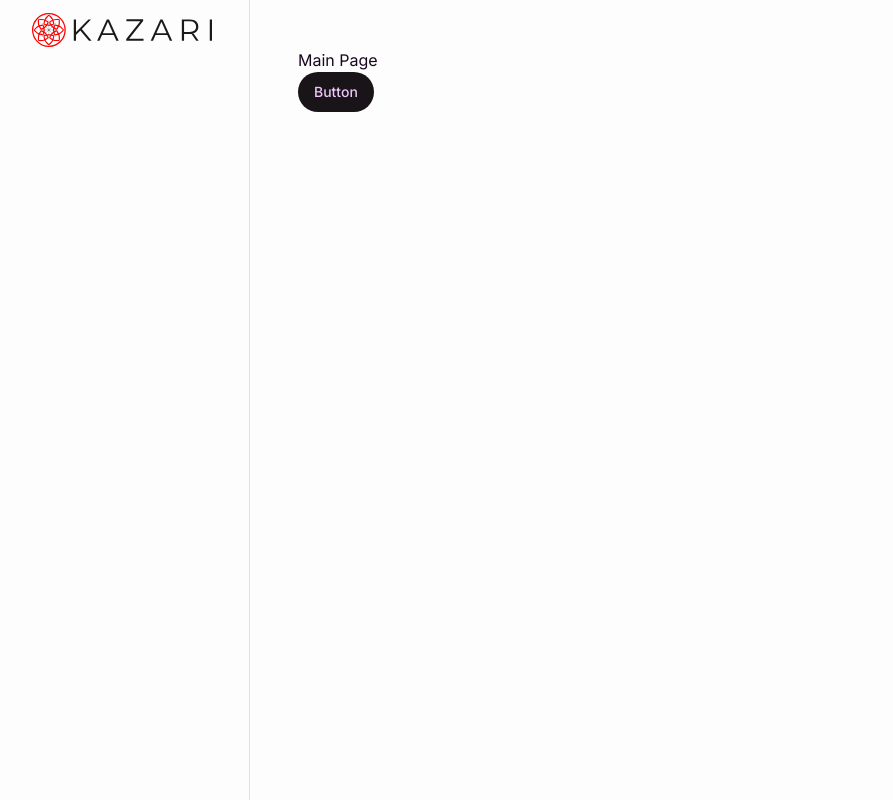
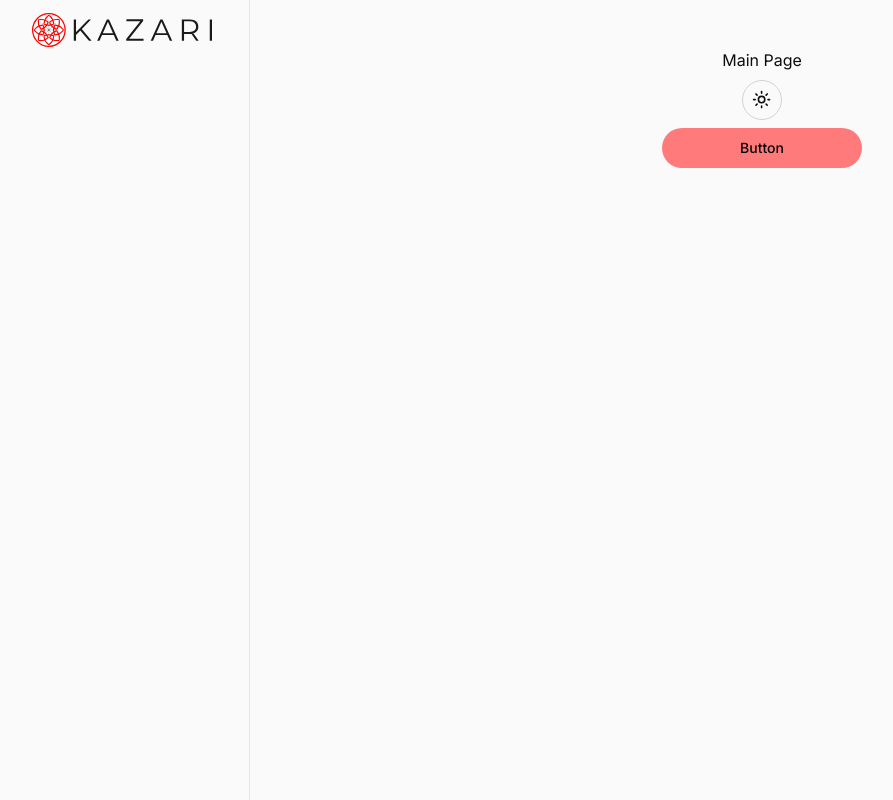
Before and after one commit to rhkina/kazari, a Next.js app: page /main in a window 1280 px wide. Shown: the whole page, without its empty margins (6-899 px from the left). Built offline with nearby package versions, Linux system fonts and the light colour scheme.

Commit message:
Added dark/light mode

```diff
--- a/package.json
+++ b/package.json
@@ -9,6 +9,7 @@
     "lint": "next lint"
   },
   "dependencies": {
+    "@radix-ui/react-dropdown-menu": "^2.0.6",
     "@radix-ui/react-slot": "^1.0.2",
     "class-variance-authority": "^0.7.0",
     "clsx": "^2.1.0",
--- a/src/app/globals.css
+++ b/src/app/globals.css
@@ -4,78 +4,68 @@
 
 @layer base {
   :root {
-    --gradient: #e0c3fc;
+    --background: 0 0% 98%;
+    --foreground: 0 8% 5%;
 
-    --foreground: 287 59.15% 7.04%;
-    --background: 287 9.1% 99.4%;
+    --card: 0 0% 98%;
+    --card-foreground: 0 8% 5%;
 
-    --muted: 287 9.1% 58.8%;
-    --muted-foreground: 287 45.5% 26.4%;
+    --popover: 0 0% 98%;
+    --popover-foreground: 0 8% 5%;
 
-    --popover: 287 9.1% 99.4%;
-    --popover-foreground: 287 46.8% 11.44%;
+    --primary: 0 100% 74%;
+    --primary-foreground: 0 0% 2%;
 
-    --card: 287 9.1% 99.4%;
-    --card-foreground: 287 46.8% 11.44%;
+    --secondary: 0 7% 94%;
+    --secondary-foreground: 0 8% 5%;
 
-    --border: 287 45.5% 90%;
-    --input: 287 45.5% 26.4%;
+    --muted: 0 7% 94%;
+    --muted-foreground: 0 6% 45%;
 
-    --primary: 287 9.1% 8.8%;
-    --primary-foreground: 287 91% 88%;
+    --accent: 0 7% 94%;
+    --accent-foreground: 0 8% 5%;
 
-    --secondary: 287 9.1% 99.4%;
-    --secondary-foreground: 287 45.5% 26.4%;
+    --destructive: 0 84% 60%;
+    --destructive-foreground: 0 0% 98%;
 
-    --accent: 287 9.1% 99.4%;
-    --accent-foreground: 287 45.5% 26.4%;
+    --border: 0 6% 90%;
+    --input: 0 6% 83%;
+    --ring: 0 24% 75%;
 
-    --destructive: 287 9.1% 99.4%;
-    --destructive-foreground: 0 62.8% 30.6%;
-
-    --ring: 287 91% 88%;
-    --radius: 99rem;
+    --radius: 0.5rem;
   }
 
   .dark {
-    /* CSS: .bg-gradient { background: var(--gradient) } */
-    --gradient: #e0c3fc;
+    --background: 0 0% 0%;
+    --foreground: 0 0% 98%;
 
-    --background: 287 59.15% 7.04%;
-    --foreground: 287 9.1% 99.4%;
+    --card: 0 0% 3%;
+    --card-foreground: 0 0% 98%;
 
-    --muted: 287 45.5% 26.4%;
-    --muted-foreground: 287 9.1% 58.8%;
+    --popover: 0 0% 3%;
+    --popover-foreground: 0 0% 98%;
 
-    --popover: 287 46.8% 11.44%;
-    --popover-foreground: 287 9.1% 99.4%;
+    --primary: 0 100% 81%;
+    --primary-foreground: 0 0% 2%;
 
-    --card: 287 46.8% 11.44%;
-    --card-foreground: 287 9.1% 99.4%;
+    --secondary: 0 0% 6%;
+    --secondary-foreground: 0 0% 98%;
 
-    --border: 287 45.5% 26.4%;
-    --input: 287 45.5% 26.4%;
+    --muted: 0 0% 9%;
+    --muted-foreground: 0 0% 49%;
 
-    --primary: 287 91% 88%;
-    --primary-foreground: 287 9.1% 8.8%;
+    --accent: 0 0% 6%;
+    --accent-foreground: 0 0% 98%;
 
-    --secondary: 287 45.5% 26.4%;
-    --secondary-foreground: 287 9.1% 99.4%;
+    --destructive: 0 84% 60%;
+    --destructive-foreground: 0 0% 98%;
 
-    --accent: 287 45.5% 26.4%;
-    --accent-foreground: 287 9.1% 99.4%;
-
-    --destructive: 0 62.8% 30.6%;
-    --destructive-foreground: 287 9.1% 99.4%;
-
-    --ring: 287 91% 88%;
-    --radius: 99rem;
+    --border: 0 0% 11%;
+    --input: 0 0% 16%;
+    --ring: 0 100% 40%;
   }
 }
 
-.bg-gradient {
-  background: var(--gradient);
-}
 @layer base {
   * {
     @apply border-border;
--- a/src/app/layout.tsx
+++ b/src/app/layout.tsx
@@ -10,7 +10,7 @@
 })
 
 export const metadata: Metadata = {
-  title: 'Kazari Acessórios | Semijoia | Artesanato',
+  title: 'Kazari Acessórios | Semijoias | Artesanatos',
   description: 'A beleza da variedade de cores e formas',
 }
 
@@ -20,19 +20,24 @@
   children: React.ReactNode
 }>) {
   return (
-    <html lang='en'>
+    <>
+      <html lang='en' suppressHydrationWarning>
         <head>
           <link rel='icon' href='/favicon.ico' sizes='any' />
         </head>
-      <body className={`${inter.variable} font-sans min-h-screen antialiased`}>
+        <body
+          className={`${inter.variable} font-sans min-h-screen antialiased`}
+        >
           <ThemeProvider
             attribute='class'
-          defaultTheme='light'
+            defaultTheme='system'
             enableSystem
-          disableTransitionOnChange>
+            disableTransitionOnChange
+          >
             {children}
           </ThemeProvider>
         </body>
       </html>
+    </>
   )
 }
--- a/src/app/main/page.tsx
+++ b/src/app/main/page.tsx
@@ -1,13 +1,17 @@
 'use client'
 
+import { ModeToggle } from '@/components/ModeToggle'
 import { Button } from '@/components/ui/button'
 import React from 'react'
 
 const MainPage = () => {
   return (
-    <div>
+    <div className='flex flex-col justify-center items-center gap-y-2'>
       <div>Main Page</div>
-      <Button variant={'default'}>Button</Button>
+      <ModeToggle />
+      <Button variant='default' className='rounded-full w-[200px]'>
+        Button
+      </Button>
     </div>
   )
 }
--- /dev/null
+++ b/src/components/ModeToggle.tsx
@@ -0,0 +1,40 @@
+'use client'
+
+import * as React from 'react'
+import { Moon, Sun } from 'lucide-react'
+import { useTheme } from 'next-themes'
+
+import { Button } from '@/components/ui/button'
+import {
+  DropdownMenu,
+  DropdownMenuContent,
+  DropdownMenuItem,
+  DropdownMenuTrigger,
+} from '@/components/ui/dropdown-menu'
+
+export function ModeToggle() {
+  const { setTheme } = useTheme()
+
+  return (
+    <DropdownMenu>
+      <DropdownMenuTrigger asChild>
+        <Button variant='outline' size='icon' className='rounded-full'>
+          <Sun className='h-[1.2rem] w-[1.2rem] rotate-0 scale-100 transition-all dark:-rotate-90 dark:scale-0' />
+          <Moon className='absolute h-[1.2rem] w-[1.2rem] rotate-90 scale-0 transition-all dark:rotate-0 dark:scale-100' />
+          <span className='sr-only'>Toggle theme</span>
+        </Button>
+      </DropdownMenuTrigger>
+      <DropdownMenuContent align='end'>
+        <DropdownMenuItem onClick={() => setTheme('light')}>
+          Light
+        </DropdownMenuItem>
+        <DropdownMenuItem onClick={() => setTheme('dark')}>
+          Dark
+        </DropdownMenuItem>
+        <DropdownMenuItem onClick={() => setTheme('system')}>
+          System
+        </DropdownMenuItem>
+      </DropdownMenuContent>
+    </DropdownMenu>
+  )
+}
--- /dev/null
+++ b/src/components/ui/dropdown-menu.tsx
@@ -0,0 +1,200 @@
+"use client"
+
+import * as React from "react"
+import * as DropdownMenuPrimitive from "@radix-ui/react-dropdown-menu"
+import { Check, ChevronRight, Circle } from "lucide-react"
+
+import { cn } from "@/lib/utils"
+
+const DropdownMenu = DropdownMenuPrimitive.Root
+
+const DropdownMenuTrigger = DropdownMenuPrimitive.Trigger
+
+const DropdownMenuGroup = DropdownMenuPrimitive.Group
+
+const DropdownMenuPortal = DropdownMenuPrimitive.Portal
+
+const DropdownMenuSub = DropdownMenuPrimitive.Sub
+
+const DropdownMenuRadioGroup = DropdownMenuPrimitive.RadioGroup
+
+const DropdownMenuSubTrigger = React.forwardRef<
+  React.ElementRef<typeof DropdownMenuPrimitive.SubTrigger>,
+  React.ComponentPropsWithoutRef<typeof DropdownMenuPrimitive.SubTrigger> & {
+    inset?: boolean
+  }
+>(({ className, inset, children, ...props }, ref) => (
+  <DropdownMenuPrimitive.SubTrigger
+    ref={ref}
+    className={cn(
+      "flex cursor-default select-none items-center rounded-sm px-2 py-1.5 text-sm outline-none focus:bg-accent data-[state=open]:bg-accent",
+      inset && "pl-8",
+      className
+    )}
+    {...props}
+  >
+    {children}
+    <ChevronRight className="ml-auto h-4 w-4" />
+  </DropdownMenuPrimitive.SubTrigger>
+))
+DropdownMenuSubTrigger.displayName =
+  DropdownMenuPrimitive.SubTrigger.displayName
+
+const DropdownMenuSubContent = React.forwardRef<
+  React.ElementRef<typeof DropdownMenuPrimitive.SubContent>,
+  React.ComponentPropsWithoutRef<typeof DropdownMenuPrimitive.SubContent>
+>(({ className, ...props }, ref) => (
+  <DropdownMenuPrimitive.SubContent
+    ref={ref}
+    className={cn(
+      "z-50 min-w-[8rem] overflow-hidden rounded-md border bg-popover p-1 text-popover-foreground shadow-lg data-[state=open]:animate-in data-[state=closed]:animate-out data-[state=closed]:fade-out-0 data-[state=open]:fade-in-0 data-[state=closed]:zoom-out-95 data-[state=open]:zoom-in-95 data-[side=bottom]:slide-in-from-top-2 data-[side=left]:slide-in-from-right-2 data-[side=right]:slide-in-from-left-2 data-[side=top]:slide-in-from-bottom-2",
+      className
+    )}
+    {...props}
+  />
+))
+DropdownMenuSubContent.displayName =
+  DropdownMenuPrimitive.SubContent.displayName
+
+const DropdownMenuContent = React.forwardRef<
+  React.ElementRef<typeof DropdownMenuPrimitive.Content>,
+  React.ComponentPropsWithoutRef<typeof DropdownMenuPrimitive.Content>
+>(({ className, sideOffset = 4, ...props }, ref) => (
+  <DropdownMenuPrimitive.Portal>
+    <DropdownMenuPrimitive.Content
+      ref={ref}
+      sideOffset={sideOffset}
+      className={cn(
+        "z-50 min-w-[8rem] overflow-hidden rounded-md border bg-popover p-1 text-popover-foreground shadow-md data-[state=open]:animate-in data-[state=closed]:animate-out data-[state=closed]:fade-out-0 data-[state=open]:fade-in-0 data-[state=closed]:zoom-out-95 data-[state=open]:zoom-in-95 data-[side=bottom]:slide-in-from-top-2 data-[side=left]:slide-in-from-right-2 data-[side=right]:slide-in-from-left-2 data-[side=top]:slide-in-from-bottom-2",
+        className
+      )}
+      {...props}
+    />
+  </DropdownMenuPrimitive.Portal>
+))
+DropdownMenuContent.displayName = DropdownMenuPrimitive.Content.displayName
+
+const DropdownMenuItem = React.forwardRef<
+  React.ElementRef<typeof DropdownMenuPrimitive.Item>,
+  React.ComponentPropsWithoutRef<typeof DropdownMenuPrimitive.Item> & {
+    inset?: boolean
+  }
+>(({ className, inset, ...props }, ref) => (
+  <DropdownMenuPrimitive.Item
+    ref={ref}
+    className={cn(
+      "relative flex cursor-default select-none items-center rounded-sm px-2 py-1.5 text-sm outline-none transition-colors focus:bg-accent focus:text-accent-foreground data-[disabled]:pointer-events-none data-[disabled]:opacity-50",
+      inset && "pl-8",
+      className
+    )}
+    {...props}
+  />
+))
+DropdownMenuItem.displayName = DropdownMenuPrimitive.Item.displayName
+
+const DropdownMenuCheckboxItem = React.forwardRef<
+  React.ElementRef<typeof DropdownMenuPrimitive.CheckboxItem>,
+  React.ComponentPropsWithoutRef<typeof DropdownMenuPrimitive.CheckboxItem>
+>(({ className, children, checked, ...props }, ref) => (
+  <DropdownMenuPrimitive.CheckboxItem
+    ref={ref}
+    className={cn(
+      "relative flex cursor-default select-none items-center rounded-sm py-1.5 pl-8 pr-2 text-sm outline-none transition-colors focus:bg-accent focus:text-accent-foreground data-[disabled]:pointer-events-none data-[disabled]:opacity-50",
+      className
+    )}
+    checked={checked}
+    {...props}
+  >
+    <span className="absolute left-2 flex h-3.5 w-3.5 items-center justify-center">
+      <DropdownMenuPrimitive.ItemIndicator>
+        <Check className="h-4 w-4" />
+      </DropdownMenuPrimitive.ItemIndicator>
+    </span>
+    {children}
+  </DropdownMenuPrimitive.CheckboxItem>
+))
+DropdownMenuCheckboxItem.displayName =
+  DropdownMenuPrimitive.CheckboxItem.displayName
+
+const DropdownMenuRadioItem = React.forwardRef<
+  React.ElementRef<typeof DropdownMenuPrimitive.RadioItem>,
+  React.ComponentPropsWithoutRef<typeof DropdownMenuPrimitive.RadioItem>
+>(({ className, children, ...props }, ref) => (
+  <DropdownMenuPrimitive.RadioItem
+    ref={ref}
+    className={cn(
+      "relative flex cursor-default select-none items-center rounded-sm py-1.5 pl-8 pr-2 text-sm outline-none transition-colors focus:bg-accent focus:text-accent-foreground data-[disabled]:pointer-events-none data-[disabled]:opacity-50",
+      className
+    )}
+    {...props}
+  >
+    <span className="absolute left-2 flex h-3.5 w-3.5 items-center justify-center">
+      <DropdownMenuPrimitive.ItemIndicator>
+        <Circle className="h-2 w-2 fill-current" />
+      </DropdownMenuPrimitive.ItemIndicator>
+    </span>
+    {children}
+  </DropdownMenuPrimitive.RadioItem>
+))
+DropdownMenuRadioItem.displayName = DropdownMenuPrimitive.RadioItem.displayName
+
+const DropdownMenuLabel = React.forwardRef<
+  React.ElementRef<typeof DropdownMenuPrimitive.Label>,
+  React.ComponentPropsWithoutRef<typeof DropdownMenuPrimitive.Label> & {
+    inset?: boolean
+  }
+>(({ className, inset, ...props }, ref) => (
+  <DropdownMenuPrimitive.Label
+    ref={ref}
+    className={cn(
+      "px-2 py-1.5 text-sm font-semibold",
+      inset && "pl-8",
+      className
+    )}
+    {...props}
+  />
+))
+DropdownMenuLabel.displayName = DropdownMenuPrimitive.Label.displayName
+
+const DropdownMenuSeparator = React.forwardRef<
+  React.ElementRef<typeof DropdownMenuPrimitive.Separator>,
+  React.ComponentPropsWithoutRef<typeof DropdownMenuPrimitive.Separator>
+>(({ className, ...props }, ref) => (
+  <DropdownMenuPrimitive.Separator
+    ref={ref}
+    className={cn("-mx-1 my-1 h-px bg-muted", className)}
+    {...props}
+  />
+))
+DropdownMenuSeparator.displayName = DropdownMenuPrimitive.Separator.displayName
+
+const DropdownMenuShortcut = ({
+  className,
+  ...props
+}: React.HTMLAttributes<HTMLSpanElement>) => {
+  return (
+    <span
+      className={cn("ml-auto text-xs tracking-widest opacity-60", className)}
+      {...props}
+    />
+  )
+}
+DropdownMenuShortcut.displayName = "DropdownMenuShortcut"
+
+export {
+  DropdownMenu,
+  DropdownMenuTrigger,
+  DropdownMenuContent,
+  DropdownMenuItem,
+  DropdownMenuCheckboxItem,
+  DropdownMenuRadioItem,
+  DropdownMenuLabel,
+  DropdownMenuSeparator,
+  DropdownMenuShortcut,
+  DropdownMenuGroup,
+  DropdownMenuPortal,
+  DropdownMenuSub,
+  DropdownMenuSubContent,
+  DropdownMenuSubTrigger,
+  DropdownMenuRadioGroup,
+}
```
Also changed, not shown: 1 other file (tests, documents, lock files or other folders). Lines whose indentation alone changed are shown as unchanged.
